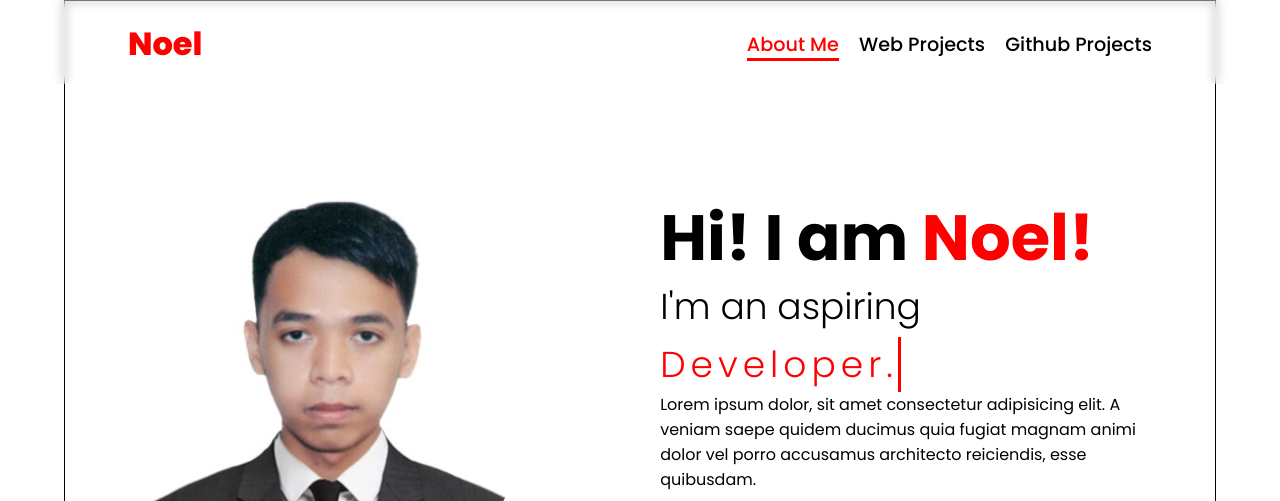
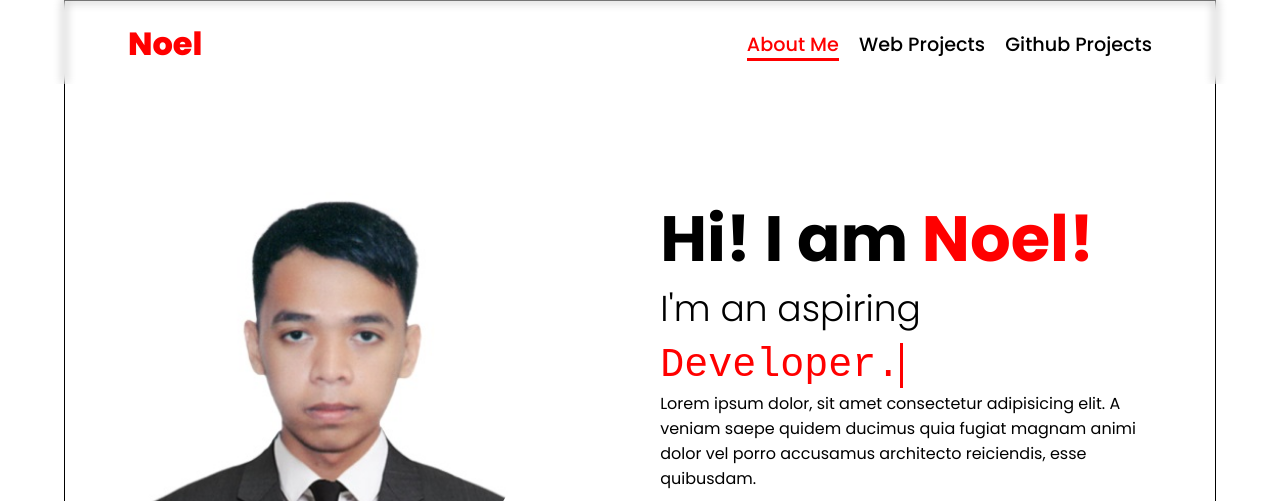
Before and after one commit to NPerfei/ptflio-wb_sys_tch, a plain HTML site: page index.html in a window 1280 px wide. Shown: the top 501 px of the page. Drawn offline with Linux system fonts and the light colour scheme.

Commit message:
fixed typing animation

```diff
--- a/style.css
+++ b/style.css
@@ -129,13 +129,14 @@ span {
 
 .typing-text span {
     display: inline-block;
+    font-family: monospace;
+    font-size: 2.5rem;
     vertical-align: middle;
     border-right: 3px solid var(--main);
     width: 100%;
-    letter-spacing: 5px;
     white-space: nowrap;
     overflow: hidden;
-    animation: typing 2s steps(10), cursor 0.5s step-end infinite alternate;
+    animation: typing 3s steps(10), cursor 0.5s step-end infinite alternate;
 }
 
 @keyframes cursor {
```
